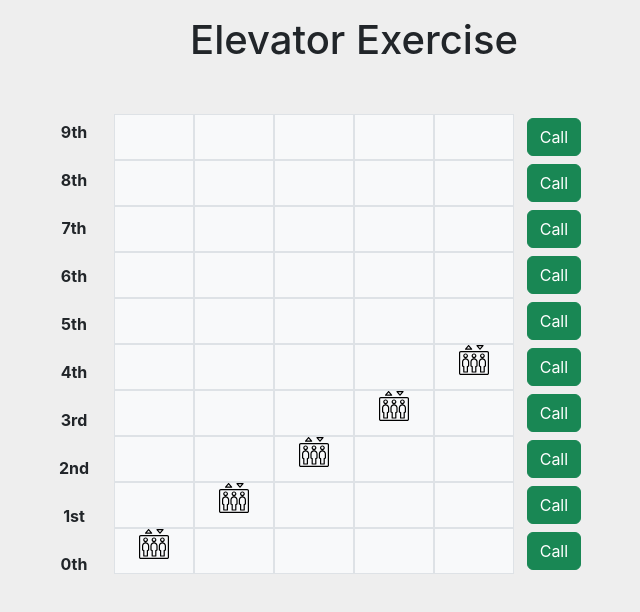
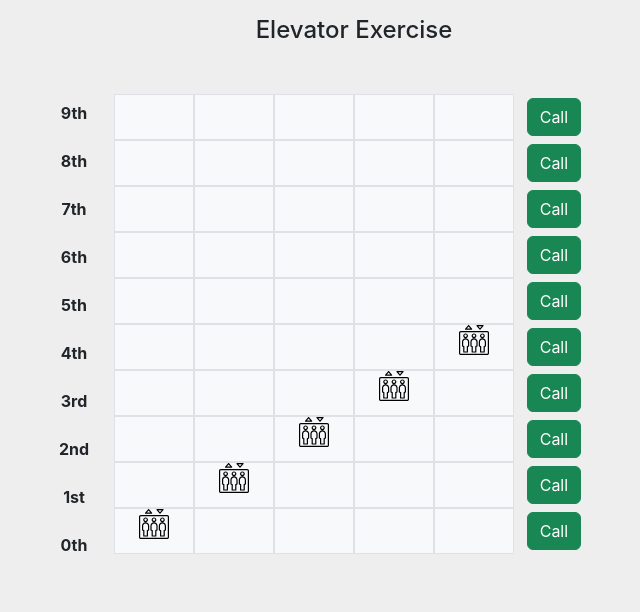
Before and after one commit to AmerSamer/elevator, a React (Create React App) app: page / in a window 1280 px wide. Shown: the top 612 px of the page, without its empty margins (286-926 px from the left). Built offline with nearby package versions, Linux system fonts and the light colour scheme.

Commit message:
fixed bugs

```diff
--- a/src/App.js
+++ b/src/App.js
@@ -1,8 +1,6 @@
-import logo from './logo.svg';
 import './App.css';
 import Elevator from './components/Elevator';
 import { ElevatorProvider } from './Hooks/elevatorContext';
-import { useContext } from 'react';
 import ButtonsGroup from './components/ButtonsGroup';
 
 function App() {
@@ -10,7 +8,7 @@ function App() {
     <>
       <ElevatorProvider>
         <div className="text-center">
-          <div className='mt-3'><h1>Elevator Exercise</h1> </div>
+          <div className='mt-3'><h4>Elevator Exercise</h4></div>
           <div id="app-main" className='row w-75 text-center'>
             <div className='col-1 fw-bold mt-5'>
               <p className='mb-4'>9th</p>
--- a/src/Hooks/elevatorContext.jsx
+++ b/src/Hooks/elevatorContext.jsx
@@ -1,5 +1,5 @@
 import { createContext, useState, useLayoutEffect } from 'react';
-import { Howl, Howler } from "howler";
+import { Howl } from "howler";
 import arrivedSound from '../Sounds/arrivedSound.wav'
 import Queue from "./Queue.js";
 const queue = new Queue();
@@ -7,7 +7,6 @@ let flag = 1;
 const ElevatorContext = createContext();
 
 export const ElevatorProvider = (props) => {
-    const [value, setValue] = useState("test")
     const [audio, setAudio] = useState(null);
     const [floorsState, setFloorsState] = useState([
         { isElv: true, position: 0, isCalled: false, isArrived: false, elevatorId: [0] },
@@ -70,7 +69,7 @@ export const ElevatorProvider = (props) => {
             return null;
         } else {
             if (floorsState[floorNumberCalled].elevatorId.length === 0) {
-                let arr = [];
+                const arr = [];
                 for (let i = 0; i < elevatorsState.length; i++) {
                     if (elevatorsState[i].inAction) {
                         arr.push(10);
@@ -85,14 +84,17 @@ export const ElevatorProvider = (props) => {
             }
         }
     }
+    const setFloorIsCalledAsTrue = (floorNumberCalled) => {
+        setFloorsState(s => {
+            const newArr = s.slice();
+            newArr[floorNumberCalled].isCalled = true;
+            return newArr;
+        });
+    }
     const callElevator = (floorNumberCalledd) => {
         let floorNumberCalled = floorNumberCalledd;
         if (floorNumberCalled !== -1) {
-            setFloorsState(s => {
-                const newArr = s.slice();
-                newArr[floorNumberCalledd].isCalled = true;
-                return newArr;
-            });
+            setFloorIsCalledAsTrue(floorNumberCalled);
             queue.enqueue(floorNumberCalled);
         }
         if (!queue.isEmpty()) {
@@ -102,8 +104,6 @@ export const ElevatorProvider = (props) => {
                 setTheNewElevatorValues(positionOfClosestElv, queue.peek(), closestElv);
                 setTheNewFloorValues(queue.peek(), closestElv);
                 queue.dequeue();
-            } else {
-                console.log("null get here");
             }
         }
     }
@@ -155,7 +155,7 @@ export const ElevatorProvider = (props) => {
     }, 10)
 
     return (
-        <ElevatorContext.Provider value={{ value, floorsState, elevatorsState, callElevator }}>
+        <ElevatorContext.Provider value={{ floorsState, elevatorsState, callElevator }}>
             {props.children}
         </ElevatorContext.Provider>
     );
--- a/src/components/Elevator.jsx
+++ b/src/components/Elevator.jsx
@@ -5,7 +5,7 @@ import './elevator.css';
 
 function Elevator(props) {
     const elvId = props.attr;
-    const { floorsState, elevatorsState } = useContext(ElevatorContext)
+    const { floorsState, elevatorsState } = useContext(ElevatorContext);
 
     const elevatorAnimation = (estimatedTimeArrival, position, pastPosition) => {
         if (position > pastPosition) {
--- a/src/index.css
+++ b/src/index.css
@@ -13,10 +13,6 @@ body {
   padding-right: 0px;
   margin-top: 15px;
 }
-
-/* p {
-  margin-bottom: 23px;
-} */
 
 #floor-div {
   height: 46px;
```
